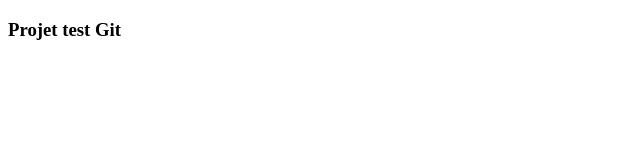
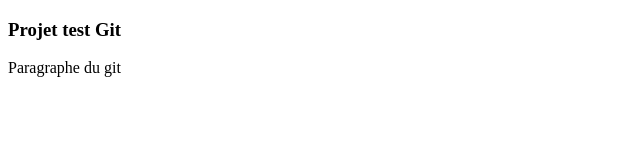
Before and after one commit to StephaneNkengue/testGit, a plain HTML site: page index.html in a window 1280 px wide. Shown: the whole page, without its empty margins (0-640 px from the left). Drawn offline with Linux system fonts and the light colour scheme.

Commit message:
ajout du paragraphe

```diff
--- a/index.html
+++ b/index.html
@@ -7,5 +7,6 @@
 </head>
 <body>
     <h3>Projet test Git</h3>
+    <p>Paragraphe du git</p>
 </body>
 </html>
```
